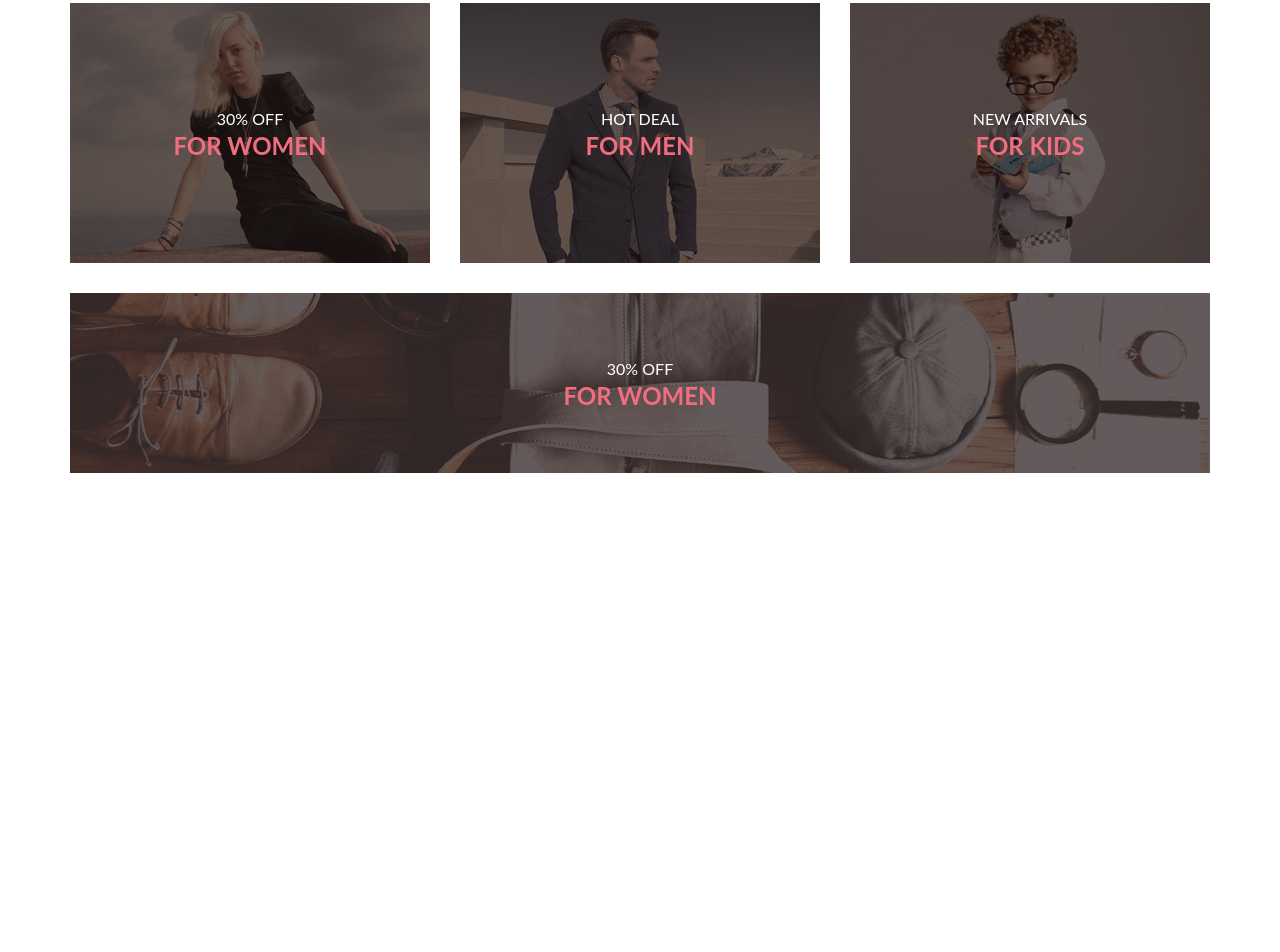
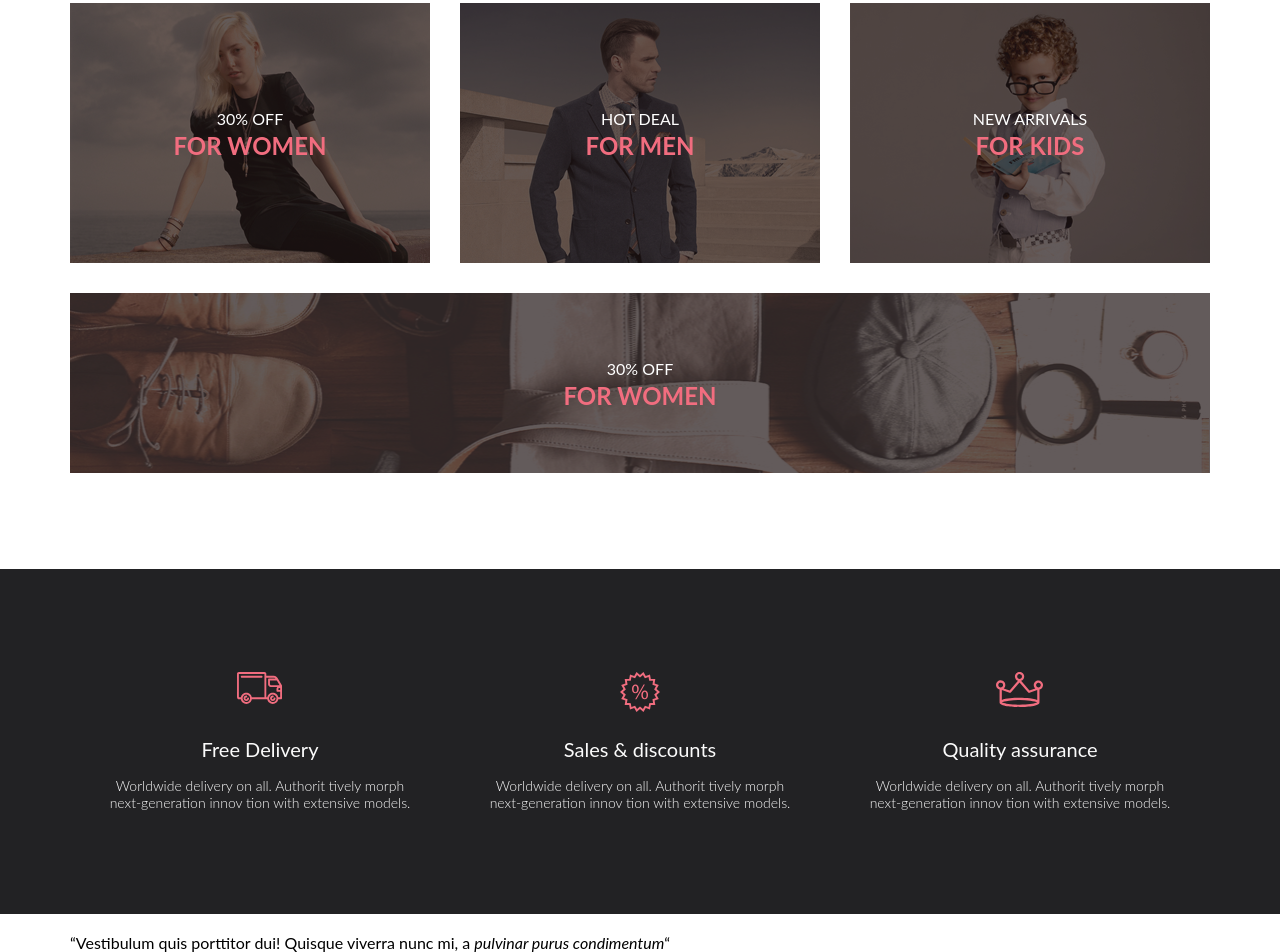
Before and after one commit to mavdoshina/gb-htm-css-node, a plain HTML site: page index.html in a window 1280 px wide. Shown: the part 901-1853 px from the top of the page. Before the commit the page ends 1374 px from the top, so only its background shows below. Drawn offline with Linux system fonts and the light colour scheme.

Commit message:
поправила шапку, симантика. Блок с преимуществами

```diff
--- a/index.html
+++ b/index.html
@@ -33,18 +33,19 @@
         </div>
     </header>
 
-    <div class="banner-area">
+    <section class="banner-area">
         <div class="container banner-area_container">
             <div class="banner-area_img">
-                <img src="img/baner-img.png" alt="brand">
+                <img src="img/baner-img.jpg" alt="brand">
             </div>
             <div class="banner-area_text">
-                THE BRAND <br><span>OF LUXERIOUS</span> <span class="color">FASHION</span>
+                <h1 class="banner-area_text__title">THE BRAND</h1>
+                <p class="banner-area_text__description">OF LUXERIOUS <span class="color">FASHION</span></p>
             </div>
         </div>
-    </div>
+    </section>
 
-    <div class="main-menu">
+    <section class="main-menu">
         <div class="container">
             <div class="main-menu-row-one">
                 <a href="#" class="main-menu_item">
@@ -80,8 +81,47 @@
                 </a>
             </div>
         </div>
-    </div>
+    </section>
 
-    <footer class="footer"></footer>
+    <section class="advantage-block">
+        <div class="container advantage-block-row">
+            <div class="advantag-item">
+                <figure class="advantag-item_img">
+                    <img src="img/advantag-icon-1.svg" alt="Free Deliver">
+                </figure>
+                <h3 class="advantage-title">Free Delivery</h3>
+                <p class="advantage-description">Worldwide delivery on all. Authorit tively morph next-generation innov tion with extensive models.</p>
+            </div>
+            <div class="advantag-item">
+                <figure class="advantag-item_img">
+                    <img src="img/advantag-icon-2.svg" alt="Sales & discounts">
+                </figure>
+                <h3 class="advantage-title">Sales & discounts</h3>
+                <p class="advantage-description">Worldwide delivery on all. Authorit tively morph next-generation innov tion with extensive models.</p>
+            </div>
+            <div class="advantag-item">
+                <figure class="advantag-item_img">
+                    <img src="img/advantag-icon-3.svg" alt="Quality assurance">
+                </figure>
+                <h3 class="advantage-title">Quality assurance</h3>
+                <p class="advantage-description">Worldwide delivery on all. Authorit tively morph next-generation innov tion with extensive models.</p>
+            </div>
+        </div>
+    </section>
+
+
+
+    <footer class="footer">
+        <section class="botton-block">
+            <div class="container botton-block-row">
+                <article>
+                    <figure>
+                        <img src="" alt="">
+                    </figure>
+                    <p>“Vestibulum quis porttitor dui! Quisque viverra nunc mi, a <i>pulvinar purus condimentum</i>“</p>
+                </article>
+            </div>
+        </section>
+    </footer>
 </body>
 </html>
--- a/style.css
+++ b/style.css
@@ -109,7 +109,11 @@ body {
     padding: 14px 0 3px 15px;
 }
 
-.banner-area_text span {
+.banner-area_text__title {
+    font-size: 48px;
+}
+
+.banner-area_text .banner-area_text__description {
     font-size: 32px;
     font-weight: 700;
     line-height: 38.4px;
@@ -119,8 +123,13 @@ body {
     color: #F16D7F;
 }
 
+.main-menu {
+    margin-bottom: 96px;
+}
+
 .main-menu-row-one {
     display: flex;
+    flex-wrap: wrap;
     justify-content: space-between;
     margin-top: 65px;
 }
@@ -130,6 +139,10 @@ body {
     position: relative;
     max-width: 360px;
     width: 100%;
+}
+
+.main-menu_item img {
+    min-width: 100%;
 }
 
 .main-menu_item_text {
@@ -161,3 +174,36 @@ body {
 .main-menu-row-all {
     margin-top: 30px;
 }
+
+.advantage-block {
+    background-color: #222224;
+    padding: 103px 0;
+}
+
+.advantage-block-row {
+    display: flex;
+    justify-content: space-between;
+}
+
+.advantag-item {
+    text-align: center;
+    color: #FBFBFB;
+    padding: 0 30px;
+}
+
+.advantag-item_img {
+    height: 40px;
+}
+
+.advantage-title {
+    font-weight: 400;
+    font-size: 20px;
+    line-height: 24px;
+    margin: 25px 0 16px;
+}
+
+.advantage-description {
+    font-weight: 300;
+    font-size: 14px;
+    line-height: 17px;
+}
```
Also changed, not shown: img/advantag-icon-1.svg (added), img/advantag-icon-2.svg (added), img/advantag-icon-3.svg (added), img/baner-img.jpg (added).
